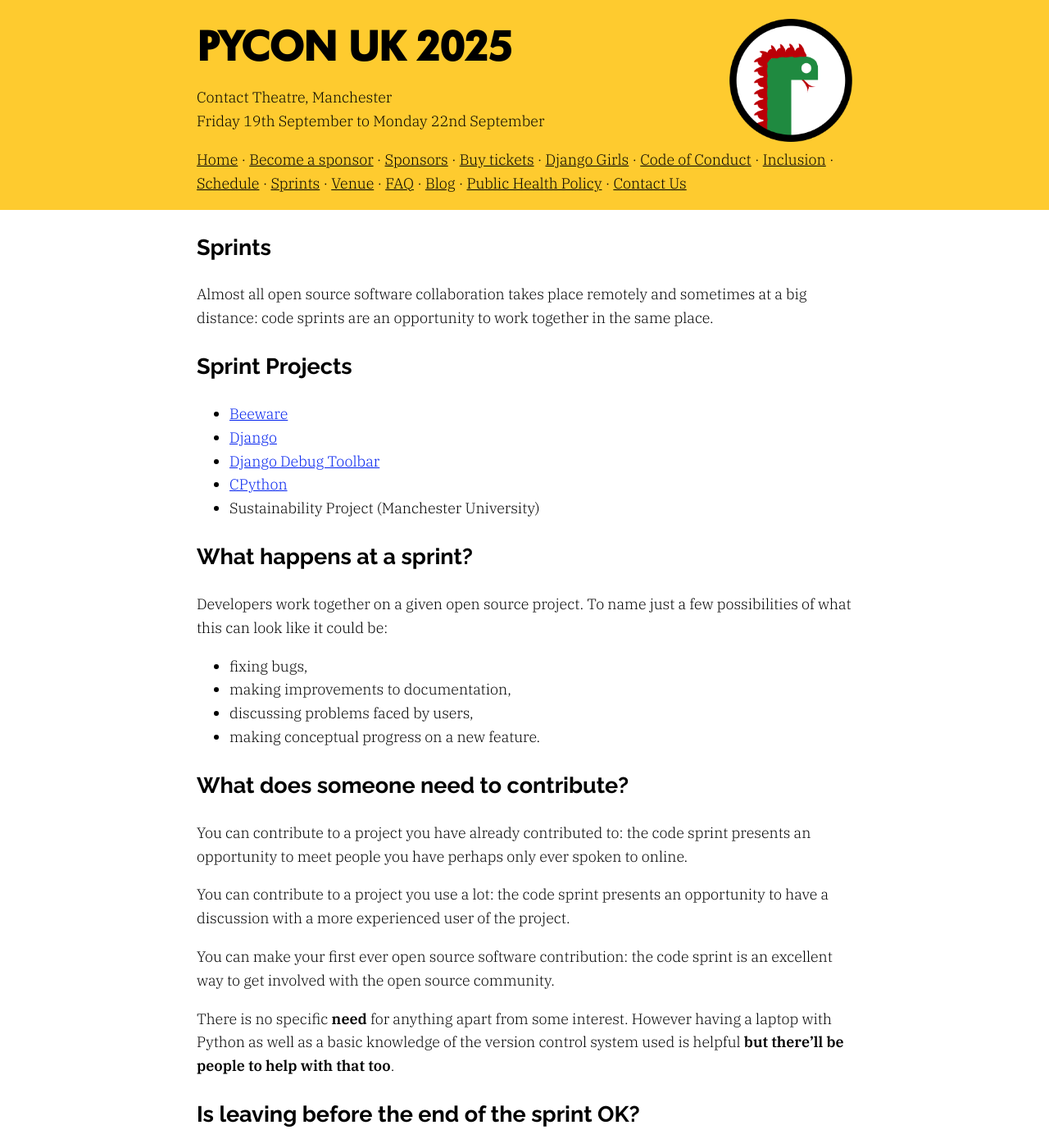
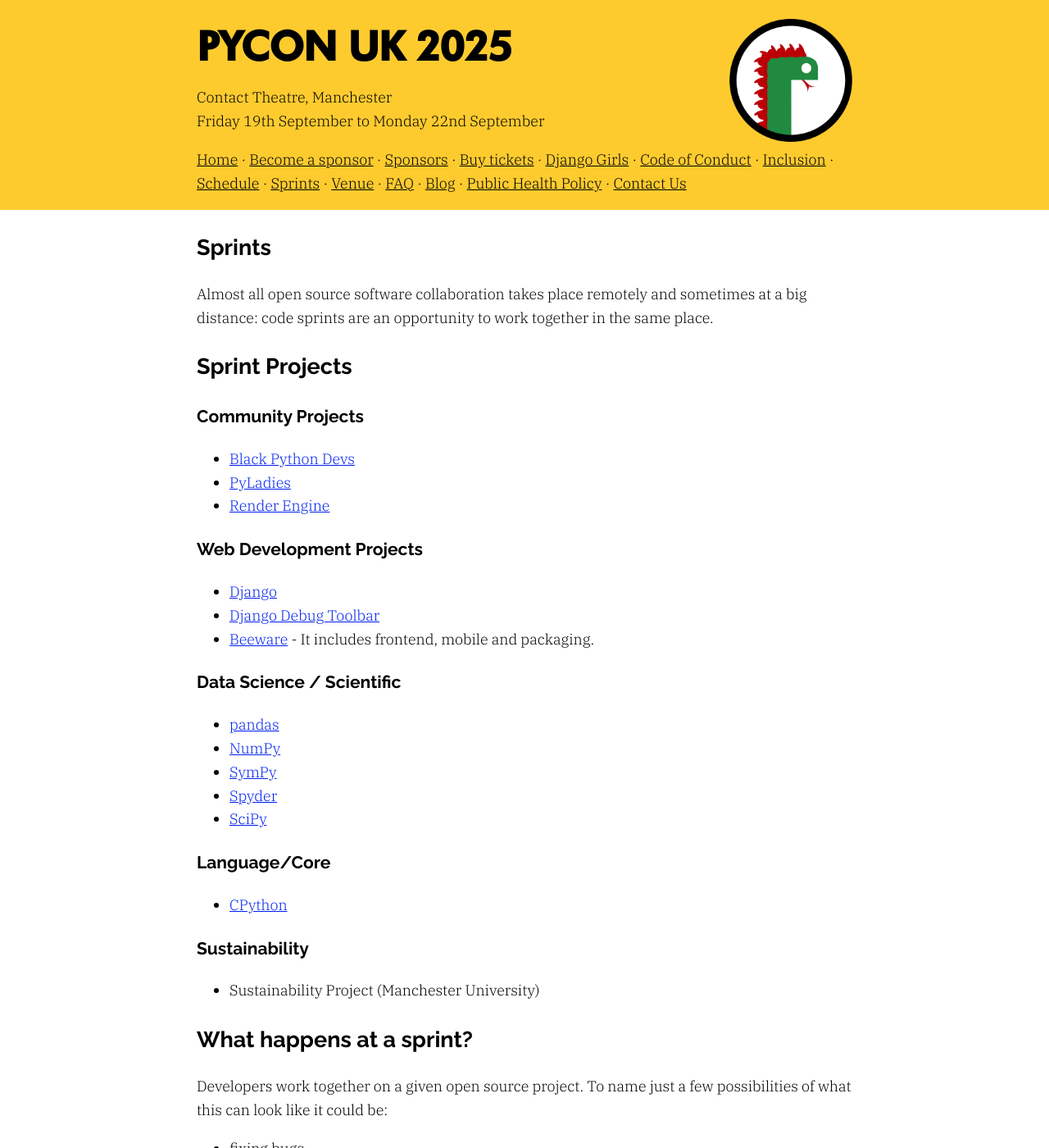
Before and after one commit to gma/2025.pyconuk.org, a Jekyll site: the page built from src/sprints.md, in a window 1280 px wide and 1400 px high. Shown: the whole window at 82% size. Built offline with Jekyll 4.4.1, drawn with Linux system fonts in a browser that asks for light colours.

Commit message:
Categorise and add sprint projects

```diff
--- a/src/sprints.md
+++ b/src/sprints.md
@@ -10,10 +10,32 @@ place.
 
 ## Sprint Projects
 
-- [Beeware](https://github.com/beeware/beeware.github.io/issues)
+### Community Projects
+
+- [Black Python Devs](https://github.com/BlackPythonDevs/blackpythondevs.github.io/issues)
+- [PyLadies](https://github.com/pyladies)
+- [Render Engine](https://github.com/render-engine/render-engine/issues)
+
+### Web Development Projects
+
 - [Django](https://github.com/django/django)
 - [Django Debug Toolbar](https://github.com/django-commons/django-debug-toolbar/issues)
+- [Beeware](https://github.com/beeware/beeware.github.io/issues) - It includes frontend, mobile and packaging.
+
+### Data Science / Scientific
+
+- [pandas](https://github.com/pandas-dev/pandas)
+- [NumPy](https://github.com/numpy/numpy)
+- [SymPy](https://github.com/sympy/sympy/issues)
+- [Spyder](https://github.com/spyder-ide/spyder/issues)
+- [SciPy](https://github.com/scipy/scipy/issues)
+
+### Language/Core
+
 - [CPython](https://github.com/python/cpython/issues/)
+
+### Sustainability
+
 - Sustainability Project (Manchester University)
 
 ## What happens at a sprint?
```
